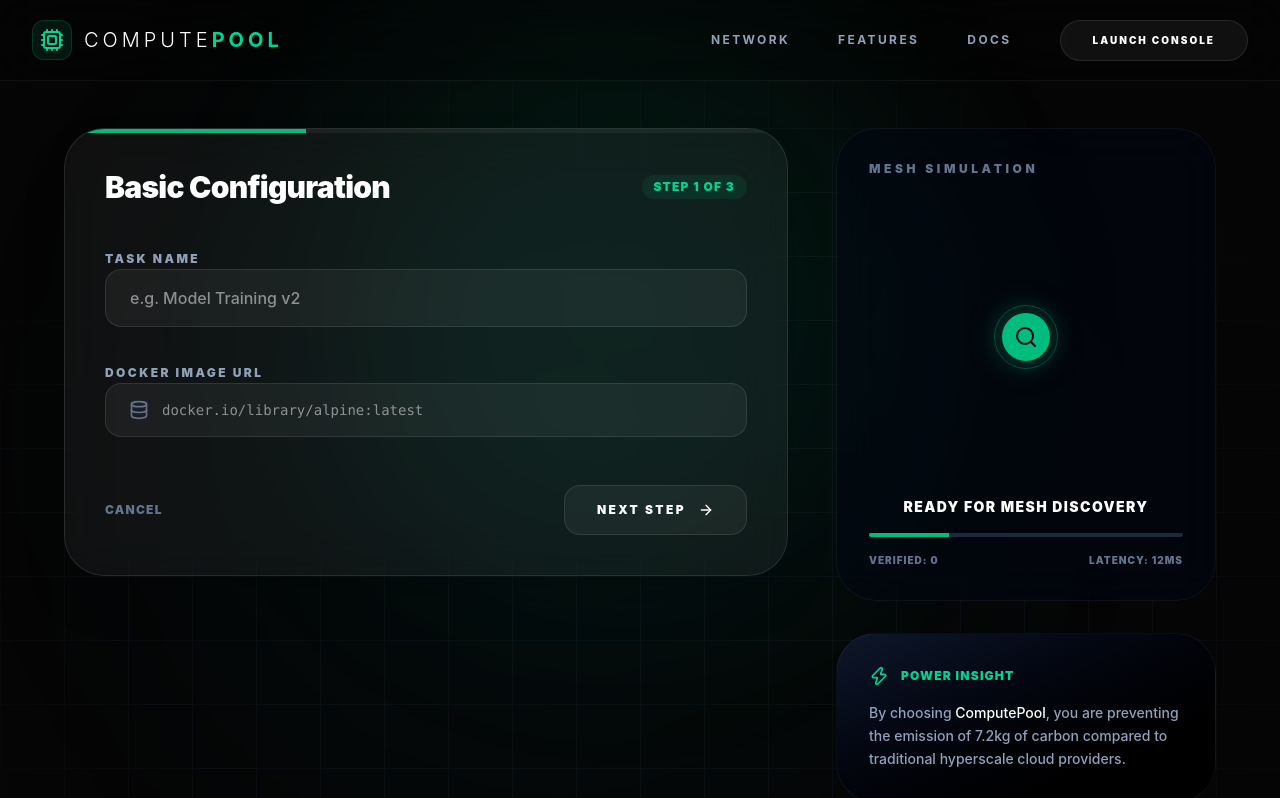
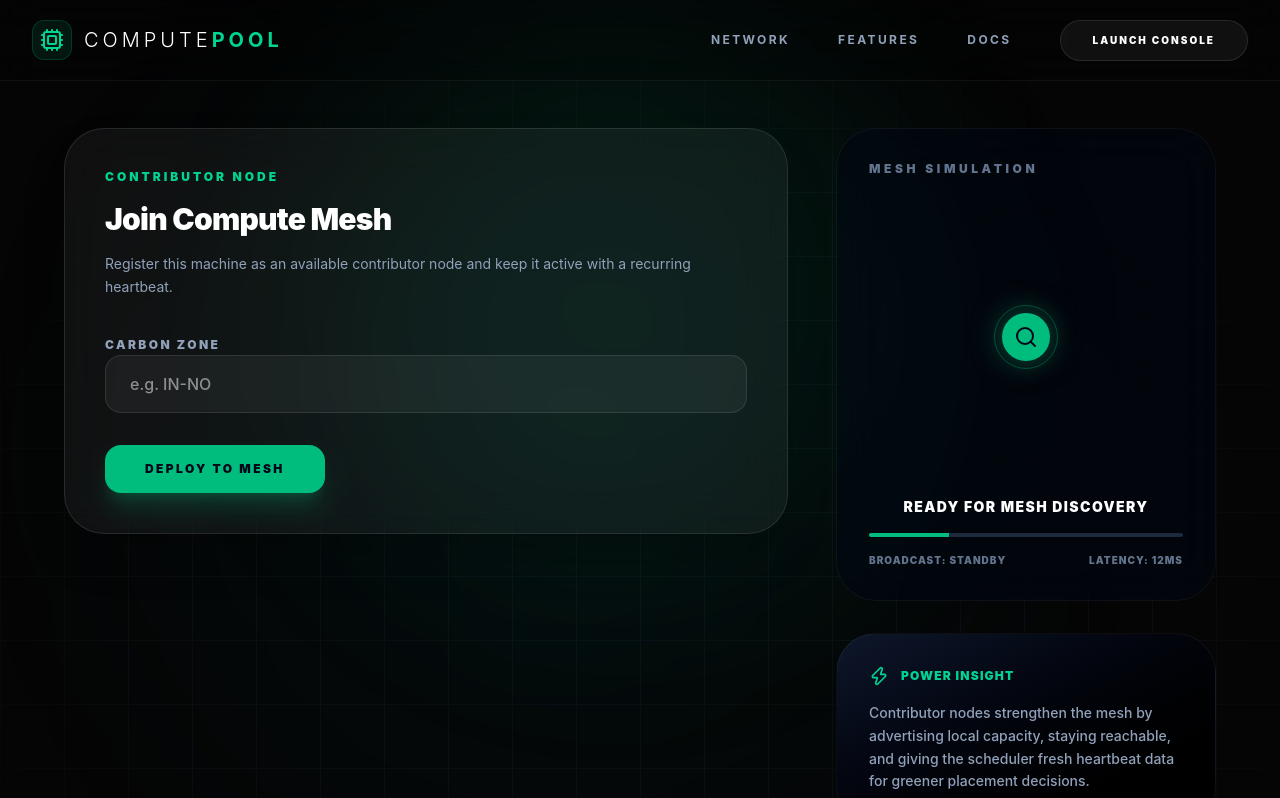
Before and after one commit to jan-pr/WomenTechies_319_frontend, a React (Vite) app: page /submit in a window 1280 px wide. Shown: the top 798 px of the page. Built offline with nearby package versions, Linux system fonts and the light colour scheme.

Commit message:
integrated backend with the contributor functionality

```diff
--- a/src/components/SubmitTask.tsx
+++ b/src/components/SubmitTask.tsx
@@ -1,7 +1,6 @@
-import { useState, useEffect, useMemo } from 'react';
-import { motion, AnimatePresence } from 'framer-motion';
-import { Database, Zap, Search, CheckCircle, ArrowRight, ArrowLeft, Loader2, Leaf } from 'lucide-react';
-import { Link } from 'react-router-dom';
+import { useEffect, useMemo, useState } from 'react';
+import { motion } from 'framer-motion';
+import { Search, Loader2, Zap } from 'lucide-react';
 
 type NodePosition = {
   top: string;
@@ -14,198 +13,128 @@
     left: `${12 + ((index * 23) % 68)}%`,
   }));
 
+const getNodeMetrics = () => {
+  return {
+    success_rate: 1.0,
+    uptime: 1.0,
+    speed: navigator.hardwareConcurrency ? navigator.hardwareConcurrency / 4 : 1.0,
+  };
+};
+
+const getCPUUsage = () => {
+  return Math.floor(Math.random() * 60);
+};
+
 const SubmitTask = () => {
-  const [step, setStep] = useState(1);
-  const [cpu, setCpu] = useState(2);
-  const [ram, setRam] = useState(4);
+  const [zone, setZone] = useState('');
+  const [nodeId, setNodeId] = useState<string | null>(null);
+  const [isOnline, setIsOnline] = useState(false);
   const [isFinding, setIsFinding] = useState(false);
-  const [foundNodes, setFoundNodes] = useState(0);
   const nodePositions = useMemo(() => createSimulationNodes(12), []);
 
-  // Real-time carbon offset calculation (simulated)
-  const carbonOffset = ((cpu * 0.42) + (ram * 0.15)).toFixed(2);
+  useEffect(() => {
+    if (!isOnline || !nodeId) return;
 
-  useEffect(() => {
-    if (isFinding) {
     const interval = setInterval(() => {
-        setFoundNodes(prev => (prev < 12 ? prev + 1 : prev));
-      }, 800);
+      fetch(`http://127.0.0.1:8000/nodes/${nodeId}/heartbeat`, {
+        method: 'POST',
+        headers: {
+          'Content-Type': 'application/json',
+        },
+        body: JSON.stringify({
+          status: 'idle',
+          availability: 'idle',
+          metrics: getNodeMetrics(),
+          carbon_zone: zone,
+          cpu: getCPUUsage(),
+          current_job_id: null,
+        }),
+      }).catch((error) => {
+        console.error(error);
+      });
+    }, 10000);
+
     return () => clearInterval(interval);
-    }
-  }, [isFinding]);
-
-  const nextStep = () => setStep(s => s + 1);
-  const prevStep = () => setStep(s => s - 1);
+  }, [isOnline, nodeId, zone]);
 
   return (
     <div className="min-h-screen pt-32 pb-20 px-6">
       <div className="max-w-6xl mx-auto flex flex-col lg:flex-row gap-12 items-start">
-
-        {/* Left Side: Multi-step Form */}
         <div className="flex-1 w-full">
           <motion.div
             initial={{ opacity: 0, x: -20 }}
             animate={{ opacity: 1, x: 0 }}
             className="bg-white/5 backdrop-blur-xl border border-white/10 rounded-[2.5rem] p-10 shadow-2xl overflow-hidden relative"
           >
-            <div className="absolute top-0 left-0 w-full h-1 bg-white/5">
-              <motion.div
-                className="h-full bg-emerald-500"
-                initial={{ width: "33%" }}
-                animate={{ width: `${(step / 3) * 100}%` }}
+            <div className="space-y-8">
+              <div className="space-y-4">
+                <p className="text-xs font-black text-emerald-400 uppercase tracking-[0.25em]">Contributor Node</p>
+                <h2 className="text-3xl font-black text-white tracking-tight">Join Compute Mesh</h2>
+                <p className="text-sm text-slate-400 leading-relaxed">
+                  Register this machine as an available contributor node and keep it active with a recurring heartbeat.
+                </p>
+              </div>
+
+              <div className="space-y-3">
+                <label className="text-xs font-black text-slate-400 uppercase tracking-[0.2em]">Carbon Zone</label>
+                <input
+                  type="text"
+                  placeholder="e.g. IN-NO"
+                  value={zone}
+                  onChange={(event) => setZone(event.target.value)}
+                  className="w-full bg-white/5 border border-white/10 rounded-2xl px-6 py-4 text-white focus:outline-none focus:border-emerald-500/50 transition-all font-medium"
                 />
               </div>
 
-            <div className="mb-10 flex justify-between items-center">
-              <h2 className="text-3xl font-black text-white tracking-tight">
-                {step === 1 && "Basic Configuration"}
-                {step === 2 && "Resource Allocation"}
-                {step === 3 && "Optimization"}
-              </h2>
-              <span className="text-xs font-black text-emerald-400 uppercase tracking-widest bg-emerald-500/10 px-3 py-1 rounded-full">
-                Step {step} of 3
-              </span>
-            </div>
+              <button
+                onClick={async () => {
+                  if (!zone) {
+                    alert('Enter carbon zone');
+                    return;
+                  }
 
-            <AnimatePresence mode="wait">
-              {step === 1 && (
-                <motion.div
-                  key="step1"
-                  initial={{ opacity: 0, y: 10 }}
-                  animate={{ opacity: 1, y: 0 }}
-                  exit={{ opacity: 0, y: -10 }}
-                  className="space-y-8"
-                >
-                  <div className="space-y-3">
-                    <label className="text-xs font-black text-slate-400 uppercase tracking-[0.2em]">Task Name</label>
-                    <input
-                      type="text"
-                      placeholder="e.g. Model Training v2"
-                      className="w-full bg-white/5 border border-white/10 rounded-2xl px-6 py-4 text-white focus:outline-none focus:border-emerald-500/50 transition-all font-medium"
-                    />
-                  </div>
-                  <div className="space-y-3">
-                    <label className="text-xs font-black text-slate-400 uppercase tracking-[0.2em]">Docker Image URL</label>
-                    <div className="relative">
-                      <Database className="absolute left-6 top-1/2 -translate-y-1/2 h-5 w-5 text-slate-500" />
-                      <input
-                        type="text"
-                        placeholder="docker.io/library/alpine:latest"
-                        className="w-full bg-white/5 border border-white/10 rounded-2xl pl-14 pr-6 py-4 text-white focus:outline-none focus:border-emerald-500/50 transition-all font-mono text-sm"
-                      />
-                    </div>
-                  </div>
-                </motion.div>
-              )}
+                  setIsFinding(true);
 
-              {step === 2 && (
-                <motion.div
-                  key="step2"
-                  initial={{ opacity: 0, y: 10 }}
-                  animate={{ opacity: 1, y: 0 }}
-                  exit={{ opacity: 0, y: -10 }}
-                  className="space-y-10"
-                >
-                  <div className="space-y-6">
-                    <div className="flex justify-between items-end">
-                      <label className="text-xs font-black text-slate-400 uppercase tracking-[0.2em]">Required CPU Cores</label>
-                      <span className="text-3xl font-black text-white">{cpu} <span className="text-sm text-slate-500 font-bold uppercase">Cores</span></span>
-                    </div>
-                    <input
-                      type="range" min="1" max="32" value={cpu}
-                      onChange={(e) => setCpu(parseInt(e.target.value))}
-                      className="w-full h-2 bg-slate-800 rounded-lg appearance-none cursor-pointer accent-emerald-500"
-                    />
-                  </div>
+                  try {
+                    const id = 'node-' + Math.random().toString(36).slice(2, 6);
+                    setNodeId(id);
 
-                  <div className="space-y-6">
-                    <div className="flex justify-between items-end">
-                      <label className="text-xs font-black text-slate-400 uppercase tracking-[0.2em]">RAM Reservation</label>
-                      <span className="text-3xl font-black text-white">{ram} <span className="text-sm text-slate-500 font-bold uppercase">GB</span></span>
-                    </div>
-                    <input
-                      type="range" min="1" max="128" value={ram}
-                      onChange={(e) => setRam(parseInt(e.target.value))}
-                      className="w-full h-2 bg-slate-800 rounded-lg appearance-none cursor-pointer accent-emerald-500"
-                    />
-                  </div>
+                    await fetch('http://127.0.0.1:8000/nodes/register', {
+                      method: 'POST',
+                      headers: {
+                        'Content-Type': 'application/json',
+                      },
+                      body: JSON.stringify({
+                        node_id: id,
+                        status: 'idle',
+                        availability: 'idle',
+                        metrics: getNodeMetrics(),
+                        carbon_zone: zone,
+                        cpu: getCPUUsage(),
+                        current_job_id: null,
+                      }),
+                    });
 
-                  <div className="bg-emerald-500/10 border border-emerald-500/20 p-6 rounded-3xl flex items-center gap-6">
-                    <div className="w-14 h-14 bg-emerald-500/20 rounded-2xl flex items-center justify-center text-emerald-400">
-                      <Leaf className="h-8 w-8" />
-                    </div>
-                    <div>
-                      <p className="text-[10px] font-black text-emerald-400 uppercase tracking-widest mb-1">Estimated Carbon Offset</p>
-                      <p className="text-2xl font-black text-white">{carbonOffset} kg CO2 <span className="text-xs text-slate-500 font-bold uppercase">/ Hour</span></p>
-                    </div>
-                  </div>
-                </motion.div>
-              )}
-
-              {step === 3 && (
-                <motion.div
-                  key="step3"
-                  initial={{ opacity: 0, y: 10 }}
-                  animate={{ opacity: 1, y: 0 }}
-                  exit={{ opacity: 0, y: -10 }}
-                  className="space-y-8"
-                >
-                  <div className="space-y-3">
-                    <label className="text-xs font-black text-slate-400 uppercase tracking-[0.2em]">Priority Level</label>
-                    <div className="grid grid-cols-3 gap-4">
-                      {['Standard', 'Urgent', 'Instant'].map((p) => (
-                        <button key={p} className="bg-white/5 border border-white/10 py-4 rounded-2xl text-xs font-black uppercase tracking-widest text-slate-400 hover:border-emerald-500/50 hover:text-white transition-all">
-                          {p}
-                        </button>
-                      ))}
-                    </div>
-                  </div>
-                  <div className="p-8 bg-slate-900/50 border border-slate-800 rounded-3xl">
-                    <div className="flex items-center gap-4 text-emerald-400 mb-4">
-                      <CheckCircle className="h-5 w-5" />
-                      <span className="text-xs font-black uppercase tracking-widest">Pre-Execution Summary</span>
-                    </div>
-                    <p className="text-sm text-slate-400 leading-relaxed">
-                      Your task will be distributed across {cpu * 4} optimized mesh nodes.
-                      Estimated completion time is 12m 42s with zero peak-load grid impact.
-                    </p>
-                  </div>
-                </motion.div>
-              )}
-            </AnimatePresence>
-
-            <div className="mt-12 flex justify-between items-center">
-              {step > 1 ? (
-                <button onClick={prevStep} className="flex items-center gap-3 text-slate-400 hover:text-white font-black text-xs uppercase tracking-widest transition-all">
-                  <ArrowLeft className="h-4 w-4" /> Back
-                </button>
-              ) : (
-                <Link to="/" className="text-slate-500 hover:text-white transition-colors text-xs font-black uppercase tracking-widest">Cancel</Link>
-              )}
-
-              {step < 3 ? (
-                <button onClick={nextStep} className="bg-white/5 hover:bg-white/10 border border-white/10 px-8 py-4 rounded-2xl font-black text-xs uppercase tracking-[0.2em] text-white transition-all flex items-center gap-3">
-                  Next Step <ArrowRight className="h-4 w-4" />
-                </button>
-              ) : (
-                <button
-                  onClick={() => setIsFinding(true)}
+                    setIsOnline(true);
+                    setIsFinding(false);
+                  } catch (err) {
+                    console.error(err);
+                    setIsFinding(false);
+                  }
+                }}
                 className="bg-emerald-500 hover:bg-emerald-400 text-slate-950 px-10 py-4 rounded-2xl font-black text-xs uppercase tracking-[0.2em] shadow-xl shadow-emerald-500/20 transition-all hover:scale-105"
               >
-                  DEPLOY TO MESH
+                Deploy to Mesh
               </button>
-              )}
             </div>
           </motion.div>
         </div>
 
-        {/* Right Side: Simulation Panel */}
         <div className="w-full lg:w-[380px] space-y-8">
           <div className="bg-slate-950/40 backdrop-blur-xl border border-white/5 rounded-[2.5rem] p-8 overflow-hidden relative group">
             <h3 className="text-xs font-black text-slate-500 uppercase tracking-[0.3em] mb-8">Mesh Simulation</h3>
 
             <div className="relative h-64 flex items-center justify-center mb-8">
-              {/* Radar Pulse */}
               <div className="absolute w-48 h-48 border border-emerald-500/20 rounded-full animate-ping"></div>
               <div className="absolute w-32 h-32 border border-emerald-500/30 rounded-full animate-ping delay-300"></div>
               <div className="absolute w-16 h-16 border border-emerald-500/40 rounded-full animate-pulse"></div>
@@ -214,10 +143,10 @@
                 {isFinding ? <Loader2 className="h-6 w-6 text-slate-950 animate-spin" /> : <Search className="h-6 w-6 text-slate-950" />}
               </div>
 
-              {/* Simulated Nodes Dots */}
-              {isFinding && nodePositions.slice(0, foundNodes).map((position, i) => (
+              {isFinding &&
+                nodePositions.map((position, index) => (
                   <motion.div
-                  key={i}
+                    key={index}
                     initial={{ opacity: 0, scale: 0 }}
                     animate={{ opacity: 1, scale: 1 }}
                     className="absolute w-2 h-2 bg-emerald-400 rounded-full"
@@ -228,17 +157,29 @@
 
             <div className="space-y-4 text-center">
               <p className="text-sm font-black text-white uppercase tracking-widest">
-                {isFinding ? "Finding Green Nodes..." : "Ready for Mesh Discovery"}
+                {isFinding ? 'Deploying Contributor Node...' : 'Ready for Mesh Discovery'}
               </p>
+
+              {nodeId && (
+                <div className="mt-6 p-4 bg-white/5 border border-white/10 rounded-xl text-center">
+                  <p className="text-xs text-slate-400 uppercase">Node ID</p>
+                  <p className="text-white font-bold">{nodeId}</p>
+                  <p className="text-xs text-emerald-400">
+                    {isOnline ? 'Online (Heartbeat Active)' : 'Offline'}
+                  </p>
+                </div>
+              )}
+
               <div className="h-1 bg-slate-800 rounded-full overflow-hidden">
                 <motion.div
                   className="h-full bg-emerald-500"
-                  animate={isFinding ? { width: "100%" } : { width: "0%" }}
+                  animate={isFinding ? { width: '100%' } : { width: '0%' }}
                   transition={{ duration: 10 }}
                 />
               </div>
+
               <div className="flex justify-between text-[10px] font-black uppercase tracking-widest text-slate-500">
-                <span>Verified: {foundNodes}</span>
+                <span>Broadcast: {isOnline ? 'Active' : 'Standby'}</span>
                 <span>Latency: 12ms</span>
               </div>
             </div>
@@ -250,9 +191,8 @@
               <span className="text-xs font-black uppercase tracking-widest">Power Insight</span>
             </div>
             <p className="text-sm text-slate-400 leading-relaxed font-medium">
-              By choosing <span className="text-white">ComputePool</span>, you are preventing
-              the emission of {((cpu + ram) * 1.2).toFixed(1)}kg of carbon compared to traditional
-              hyperscale cloud providers.
+              Contributor nodes strengthen the mesh by advertising local capacity, staying reachable, and giving the scheduler
+              fresh heartbeat data for greener placement decisions.
             </p>
           </div>
         </div>
```
Lines whose indentation alone changed are shown as unchanged.
